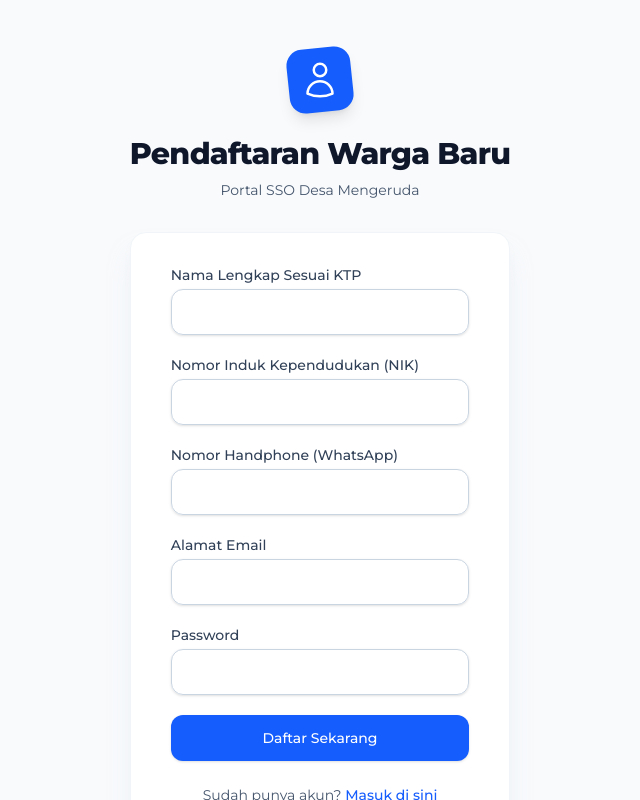
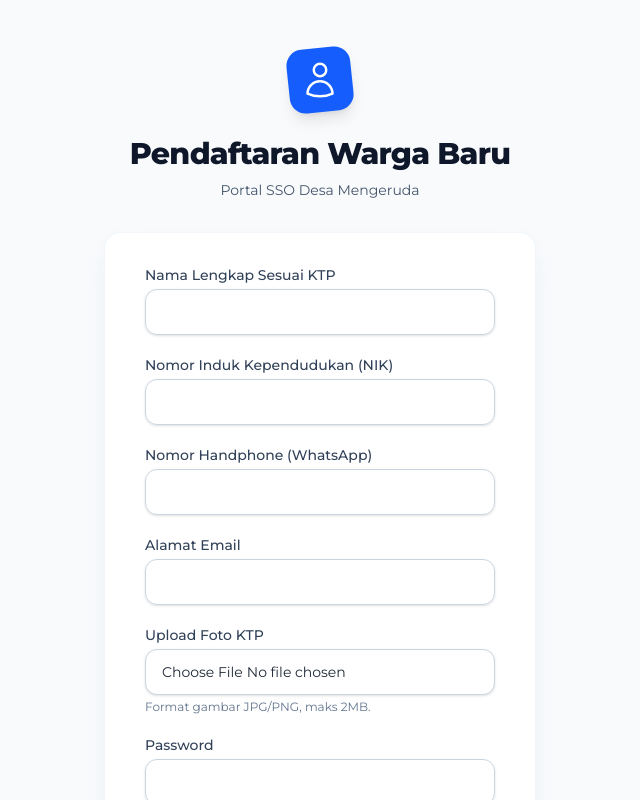
Before and after one commit to PrakarsaKreatif/fe-sso-mengeruda, a SvelteKit app: page /register in a window 1280 px wide. Shown: the top 800 px of the page, without its empty margins (320-960 px from the left). Built offline with nearby package versions, Linux system fonts and the light colour scheme.

Commit message:
feat: add ktp_photo file upload to citizen registration

```diff
--- a/src/routes/register/+page.svelte
+++ b/src/routes/register/+page.svelte
@@ -7,6 +7,7 @@
     let password = $state('');
     let nik = $state('');
     let phone = $state('');
+    let ktpFiles = $state();
 
     let errorMsg = $state('');
     let successMsg = $state('');
@@ -21,13 +22,28 @@
         try {
             const baseUrl = import.meta.env.VITE_PUBLIC_BACKEND_URL || import.meta.env.PUBLIC_BACKEND_URL || 'http://localhost:8002';
             const apiBaseUrl = `${baseUrl.replace(/\/$/, '')}/api`;
+
+            const formData = new FormData();
+            formData.append('name', name);
+            formData.append('email', email);
+            formData.append('password', password);
+            formData.append('nik', nik);
+            formData.append('phone', phone);
+
+            if (ktpFiles && ktpFiles.length > 0) {
+                formData.append('ktp_photo', ktpFiles[0]);
+            } else {
+                errorMsg = 'Foto KTP wajib diunggah.';
+                loading = false;
+                return;
+            }
+
             const res = await fetch(`${apiBaseUrl}/register`, {
                 method: 'POST',
                 headers: {
-                    'Content-Type': 'application/json',
                     'Accept': 'application/json'
                 },
-                body: JSON.stringify({ name, email, password, nik, phone })
+                body: formData
             });
 
             const data = await res.json();
@@ -141,6 +157,14 @@
                 </div>
 
                 <div>
+                    <label for="ktp_photo" class="block text-sm font-medium text-slate-700">Upload Foto KTP</label>
+                    <div class="mt-1">
+                        <input id="ktp_photo" type="file" accept="image/jpeg, image/png, image/jpg" bind:files={ktpFiles} required class="appearance-none block w-full px-4 py-3 border border-slate-300 rounded-xl shadow-sm placeholder-slate-400 focus:outline-none focus:ring-blue-500 focus:border-blue-500 sm:text-sm transition-colors bg-white">
+                        <p class="text-xs text-slate-500 mt-1">Format gambar JPG/PNG, maks 2MB.</p>
+                    </div>
+                </div>
+
+                <div>
                     <label for="password" class="block text-sm font-medium text-slate-700">Password</label>
                     <div class="mt-1">
                         <input id="password" type="password" bind:value={password} required class="appearance-none block w-full px-4 py-3 border border-slate-300 rounded-xl shadow-sm placeholder-slate-400 focus:outline-none focus:ring-blue-500 focus:border-blue-500 sm:text-sm transition-colors">
```
